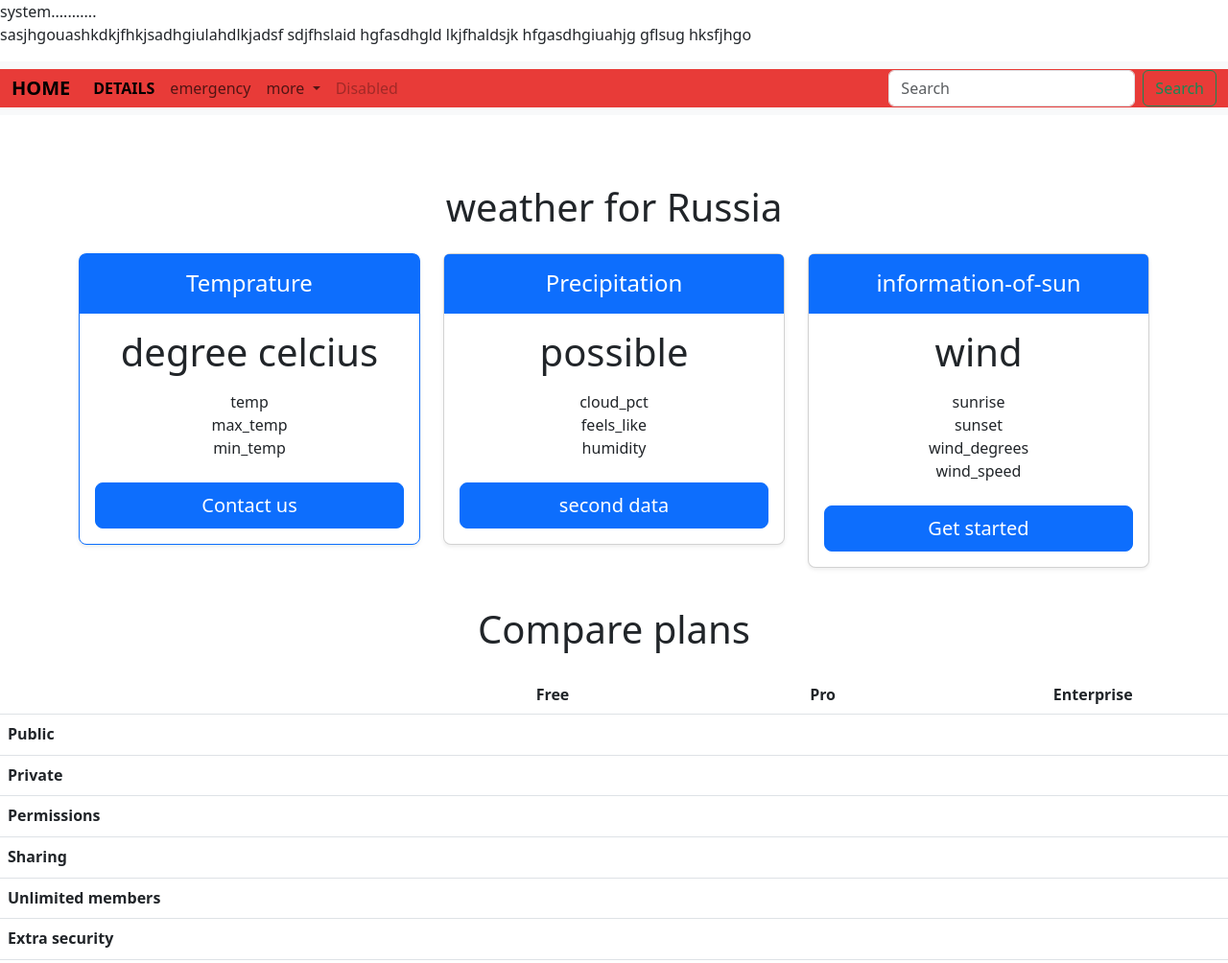
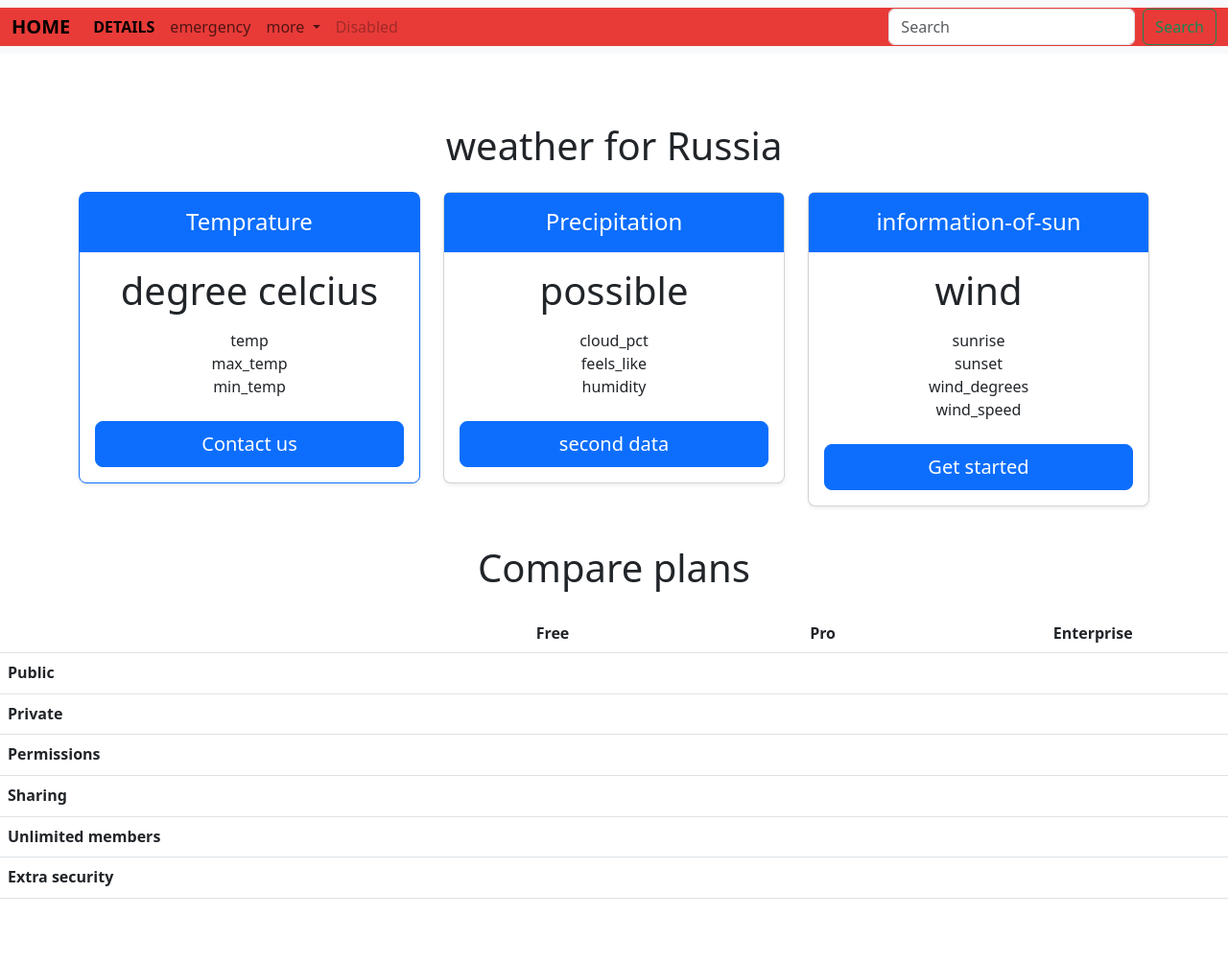
Before and after one commit to Logic107/weather, a plain HTML site: page index.html in a window 1280 px wide. Shown: the whole page at 96% size. After the commit the page ends 953 px from the top, so only its background shows below. Drawn offline with nearby package versions, Linux system fonts and the light colour scheme; no server answers.

Commit message:
Update index.html

```diff
--- a/index.html
+++ b/index.html
@@ -11,12 +11,6 @@
       crossorigin="anonymous"/>
   </head>
   <body>
-    system...........
-    <div>
-      <p>
-        sasjhgouashkdkjfhkjsadhgiulahdlkjadsf sdjfhslaid hgfasdhgld lkjfhaldsjk hfgasdhgiuahjg gflsug hksfjhgo
-      </p>
-    </div>
     <nav class="navbar navbar-expand-lg bg-body-tertiary">
       <div class="container-fluid" style="background-color: rgb(232, 59, 56)">
         <a
```
